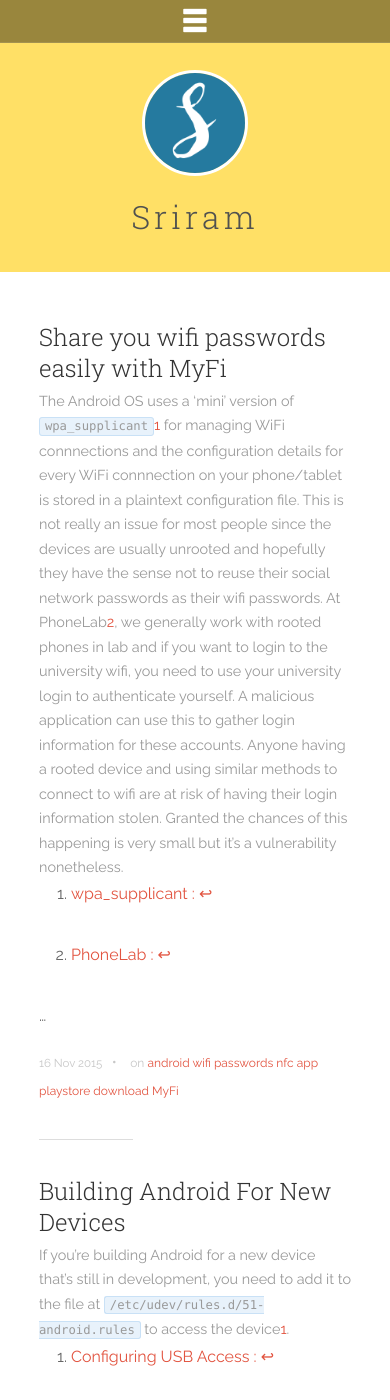
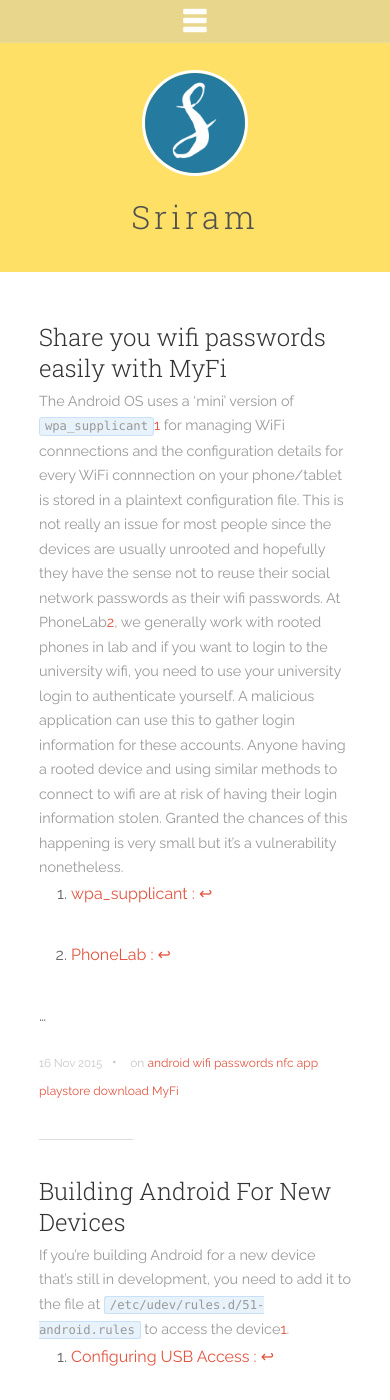
Before and after one commit to SriramBms/SriramBms.github.io, a Jekyll site: the page built from index.html, in a window 390 px wide and 1400 px high. Built offline with Jekyll 4.4.1, drawn with Linux system fonts in a browser that asks for light colours; nearby versions of some CDN libraries; the list of posts is cut into pages by our own code.

Commit message:
small form factor size color fixes

```diff
--- a/css/uno.css
+++ b/css/uno.css
@@ -1353,7 +1353,7 @@
 	left: 0;
 	width: 100%;
 	height: 42px;
-	background: rgba(0, 0, 0, 0.40);
+	background: rgba(200, 200, 200, 0.40);
 	border-bottom: 1px solid rgba(255, 255, 255, 0.1);
 	text-align: center; }
 
@@ -1633,7 +1633,7 @@
 		left: 0;
 		width: 100%;
 		padding: 20px 0;
-		background: rgba(51, 51, 51, 0.98);
+		background: rgba(200, 200, 200, 0.98);
 		border-bottom: 1px solid rgba(255, 255, 255, 0.15); }
 		.navigation-wrapper.visible {
 			display: block; }
```
